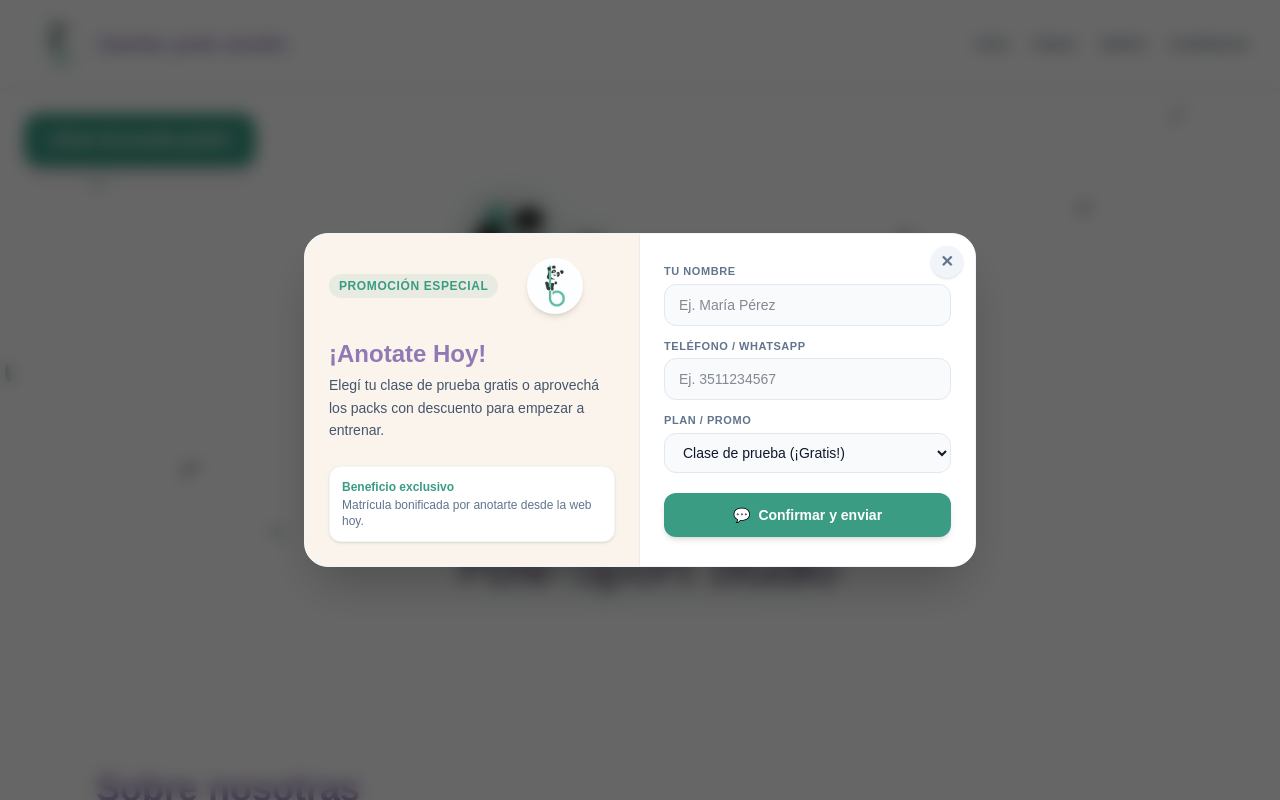
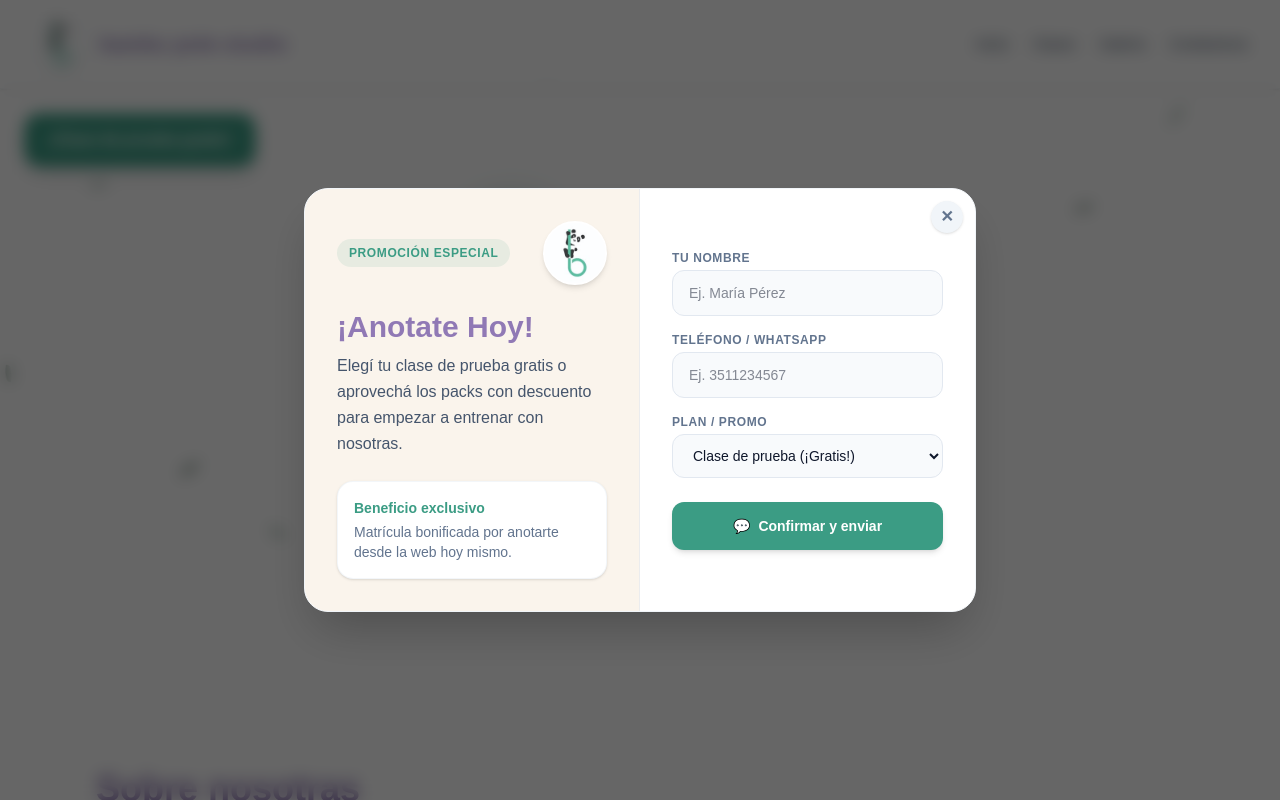
Before and after one commit to meracs2/bambu-polesport, a Next.js app: page /clases in a window 1280 px wide. Both pictures are taken after a click on the button "¡Clase de prueba gratis!". Shown: the top 800 px of the page. Built offline with nearby package versions, Linux system fonts and the light colour scheme.

Commit message:
modal mal puesto

```diff
--- a/app/clases/page.tsx
+++ b/app/clases/page.tsx
@@ -73,7 +73,7 @@ export default function Home() {
 
   return (
     <div className={`transition-colors duration-700 ${themeStyles[theme]}`}>
-      {/* HERO: Dibujo gigante centrado y armonizado */}
+      {/* HERO */}
       <main className="relative min-h-[70vh] sm:min-h-[75vh] flex flex-col justify-center items-center px-6 sm:px-12 lg:px-24 py-12 overflow-hidden">
 
         {/* --- BOTÓN LLAMADOR --- */}
@@ -86,12 +86,12 @@ export default function Home() {
           </button>
         </div>
 
-        {/* --- MODAL AJUSTADO CON SCROLL Y ALTURA CONTROLADA --- */}
+        {/* --- MODAL OPTIMIZADO PARA CELULAR (COMPACTO Y FIJO) --- */}
         {isModalOpen && (
-          <div className="fixed inset-0 z-50 flex items-center justify-center bg-black/60 backdrop-blur-sm p-3 sm:p-4">
-            <div className="bg-white text-slate-900 rounded-2xl sm:rounded-3xl overflow-hidden max-w-lg md:max-w-2xl w-full max-h-[88vh] shadow-2xl border border-slate-100 relative flex flex-col md:flex-row animate-in fade-in zoom-in duration-200 my-auto">
+          <div className="fixed inset-0 z-50 flex items-center justify-center bg-black/60 backdrop-blur-sm p-4">
+            <div className="bg-white text-slate-900 rounded-3xl overflow-hidden max-w-md md:max-w-2xl w-full shadow-2xl border border-slate-100 relative flex flex-col md:flex-row animate-in fade-in zoom-in duration-200">
 
-              {/* Botón de cierre fijo siempre visible */}
+              {/* Botón de cierre siempre accesible arriba a la derecha */}
               <button
                 onClick={() => setIsModalOpen(false)}
                 className="absolute top-3 right-3 z-20 text-slate-500 hover:text-slate-800 font-bold cursor-pointer bg-slate-100 hover:bg-slate-200 w-8 h-8 rounded-full flex items-center justify-center shadow-sm transition"
@@ -99,65 +99,68 @@ export default function Home() {
                 ✕
               </button>
 
-              {/* Contenedor con scroll interno para que nunca quede fuera de pantalla */}
-              <div className="w-full overflow-y-auto max-h-[88vh] flex flex-col md:flex-row">
-
-                {/* Lado izquierdo: Logo y Promoción */}
-                <div className="bg-[#FAF4EC] p-4 sm:p-6 md:w-1/2 flex flex-col justify-between border-b md:border-b-0 md:border-r border-slate-200/60">
+              {/* En celulares ocultamos el bloque lateral largo y mostramos solo el formulario compacto. En PC se mantiene en 2 columnas */}
+              <div className="hidden md:flex bg-[#FAF4EC] p-8 w-1/2 flex-col justify-between border-r border-slate-200/60">
                 <div>
-                    <div className="flex flex-row items-center justify-between gap-2 mb-3 sm:mb-6 pr-8">
-                      <span className="bg-[#3B9C84]/10 text-[#3B9C84] text-[10px] sm:text-xs font-bold uppercase tracking-wider px-2.5 py-1 rounded-full shrink-0">
+                  <div className="flex flex-row items-center justify-between gap-3 mb-6">
+                    <span className="bg-[#3B9C84]/10 text-[#3B9C84] text-xs font-bold uppercase tracking-wider px-3 py-1.5 rounded-full">
                       Promoción Especial
                     </span>
-                      <div className="relative w-10 h-10 sm:w-14 sm:h-14 rounded-full overflow-hidden border-2 border-white shadow-md bg-white flex items-center justify-center shrink-0">
+                    <div className="relative w-16 h-16 rounded-full overflow-hidden border-2 border-white shadow-md bg-white flex items-center justify-center">
                       <Image src="/bambu-logo.jpg" alt="Bambu Logo" fill className="object-cover" />
                     </div>
                   </div>
-
-                    <h3 className="text-xl sm:text-2xl font-bold text-[#9079B5] mb-1">¡Anotate Hoy!</h3>
-                    <p className="text-xs sm:text-sm text-slate-600 leading-relaxed">
-                      Elegí tu clase de prueba gratis o aprovechá los packs con descuento para empezar a entrenar.
+                  <h3 className="text-3xl font-bold text-[#9079B5] mb-2">¡Anotate Hoy!</h3>
+                  <p className="text-base text-slate-600 leading-relaxed">
+                    Elegí tu clase de prueba gratis o aprovechá los packs con descuento para empezar a entrenar con nosotras.
                   </p>
                 </div>
-                  <div className="mt-4 sm:mt-6 bg-white p-3 rounded-xl shadow-sm border border-slate-200/40">
-                    <p className="text-[11px] sm:text-xs font-semibold text-[#3B9C84]">Beneficio exclusivo</p>
-                    <p className="text-[11px] sm:text-xs text-slate-500 mt-0.5">Matrícula bonificada por anotarte desde la web hoy.</p>
+                <div className="mt-6 bg-white p-4 rounded-2xl shadow-sm border border-slate-200/40">
+                  <p className="text-sm font-semibold text-[#3B9C84]">Beneficio exclusivo</p>
+                  <p className="text-sm text-slate-500 mt-1">Matrícula bonificada por anotarte desde la web hoy mismo.</p>
                 </div>
               </div>
 
-                {/* Lado derecho: Formulario */}
-                <div className="bg-white p-4 sm:p-6 md:w-1/2 flex flex-col justify-center">
-                  <form onSubmit={handleWhatsAppSubmit} className="flex flex-col gap-3">
+              {/* Formulario (Ocupa el 100% en celular de forma compacta y el 50% en PC) */}
+              <div className="bg-white p-5 sm:p-8 w-full md:w-1/2 flex flex-col justify-center">
+                <div className="md:hidden mb-4 pr-6">
+                  <span className="bg-[#3B9C84]/10 text-[#3B9C84] text-[10px] font-bold uppercase tracking-wider px-2.5 py-1 rounded-full">
+                    Promo Especial
+                  </span>
+                  <h3 className="text-xl font-bold text-[#9079B5] mt-2">¡Anotate Hoy!</h3>
+                </div>
+
+                <form onSubmit={handleWhatsAppSubmit} className="flex flex-col gap-3 sm:gap-4">
                   <div>
-                      <label className="block text-[11px] font-semibold uppercase tracking-wider mb-1 text-slate-500">Tu Nombre</label>
+                    <label className="block text-[11px] sm:text-xs font-semibold uppercase tracking-wider mb-1 text-slate-500">Tu Nombre</label>
                     <input
                       type="text"
                       required
                       placeholder="Ej. María Pérez"
                       value={formData.name}
                       onChange={(e) => setFormData({...formData, name: e.target.value})}
-                        className="w-full px-3.5 py-2.5 rounded-xl border border-slate-200 bg-slate-50 text-slate-900 text-xs sm:text-sm focus:outline-none focus:border-[#3B9C84]"
+                      className="w-full px-3.5 py-2.5 sm:px-4 sm:py-3 rounded-xl border border-slate-200 bg-slate-50 text-slate-900 text-sm focus:outline-none focus:border-[#3B9C84]"
                     />
                   </div>
 
                   <div>
-                      <label className="block text-[11px] font-semibold uppercase tracking-wider mb-1 text-slate-500">Teléfono / WhatsApp</label>
+                    <label className="block text-[11px] sm:text-xs font-semibold uppercase tracking-wider mb-1 text-slate-500">Teléfono / WhatsApp</label>
                     <input
                       type="tel"
                       required
                       placeholder="Ej. 3511234567"
                       value={formData.phone}
                       onChange={(e) => setFormData({...formData, phone: e.target.value})}
-                        className="w-full px-3.5 py-2.5 rounded-xl border border-slate-200 bg-slate-50 text-slate-900 text-xs sm:text-sm focus:outline-none focus:border-[#3B9C84]"
+                      className="w-full px-3.5 py-2.5 sm:px-4 sm:py-3 rounded-xl border border-slate-200 bg-slate-50 text-slate-900 text-sm focus:outline-none focus:border-[#3B9C84]"
                     />
                   </div>
 
                   <div>
-                      <label className="block text-[11px] font-semibold uppercase tracking-wider mb-1 text-slate-500">Plan / Promo</label>
+                    <label className="block text-[11px] sm:text-xs font-semibold uppercase tracking-wider mb-1 text-slate-500">Plan / Promo</label>
                     <select
                       value={formData.plan}
                       onChange={(e) => setFormData({...formData, plan: e.target.value})}
-                        className="w-full px-3.5 py-2.5 rounded-xl border border-slate-200 bg-slate-50 text-slate-900 text-xs sm:text-sm focus:outline-none focus:border-[#3B9C84]"
+                      className="w-full px-3.5 py-2.5 sm:px-4 sm:py-3 rounded-xl border border-slate-200 bg-slate-50 text-slate-900 text-sm focus:outline-none focus:border-[#3B9C84]"
                     >
                       <option value="Clase de prueba gratis">Clase de prueba (¡Gratis!)</option>
                       <option value="Pack Mensual x2 por semana">Pack Mensual x2 por semana (Oferta)</option>
@@ -167,13 +170,11 @@ export default function Home() {
 
                   <button
                     type="submit"
-                      className="mt-2 bg-[#3B9C84] hover:bg-[#31826d] text-white py-3 px-4 rounded-xl font-semibold transition shadow-md text-xs sm:text-sm flex items-center justify-center gap-2 cursor-pointer"
+                    className="mt-2 bg-[#3B9C84] hover:bg-[#31826d] text-white py-3 sm:py-3.5 px-4 rounded-xl font-semibold transition shadow-md text-sm flex items-center justify-center gap-2 cursor-pointer"
                   >
                     <span>💬</span> <span>Confirmar y enviar</span>
                   </button>
                 </form>
-                </div>
-
               </div>
 
             </div>
```
Lines whose indentation alone changed are shown as unchanged.
